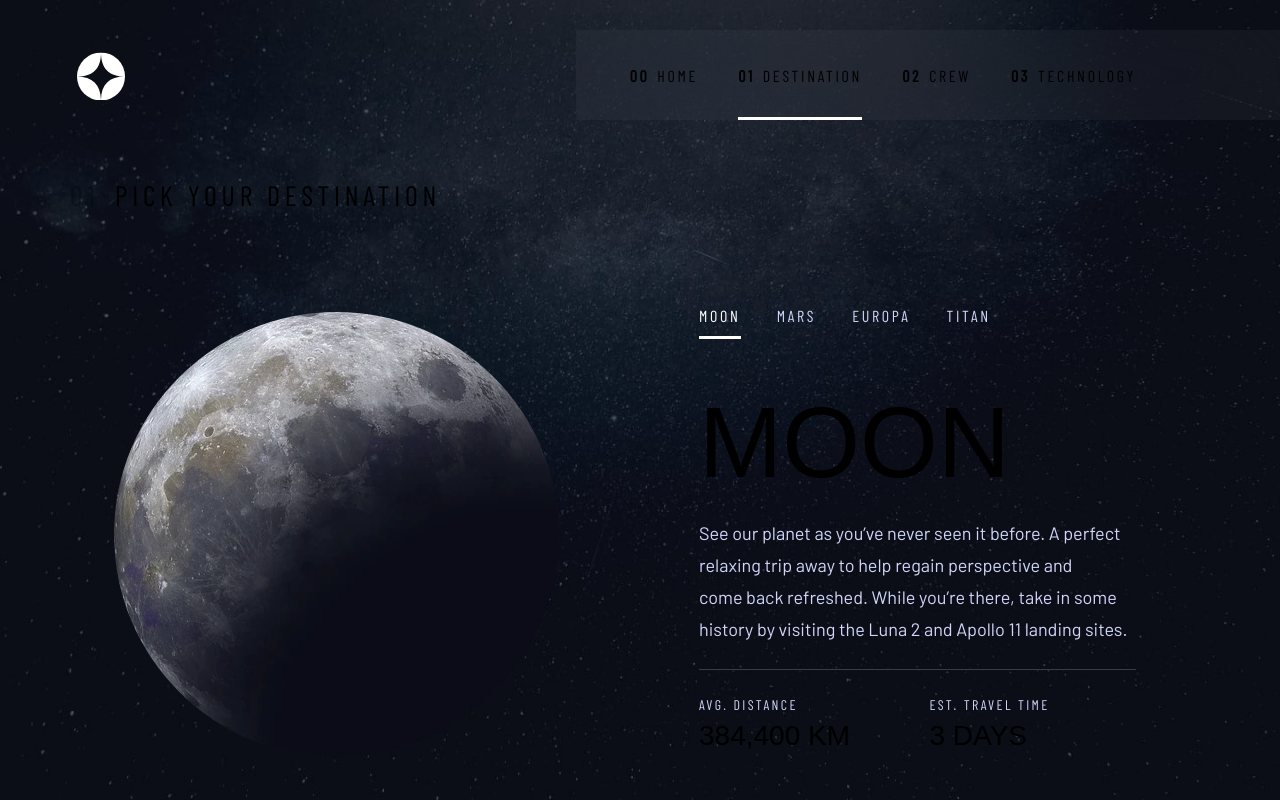
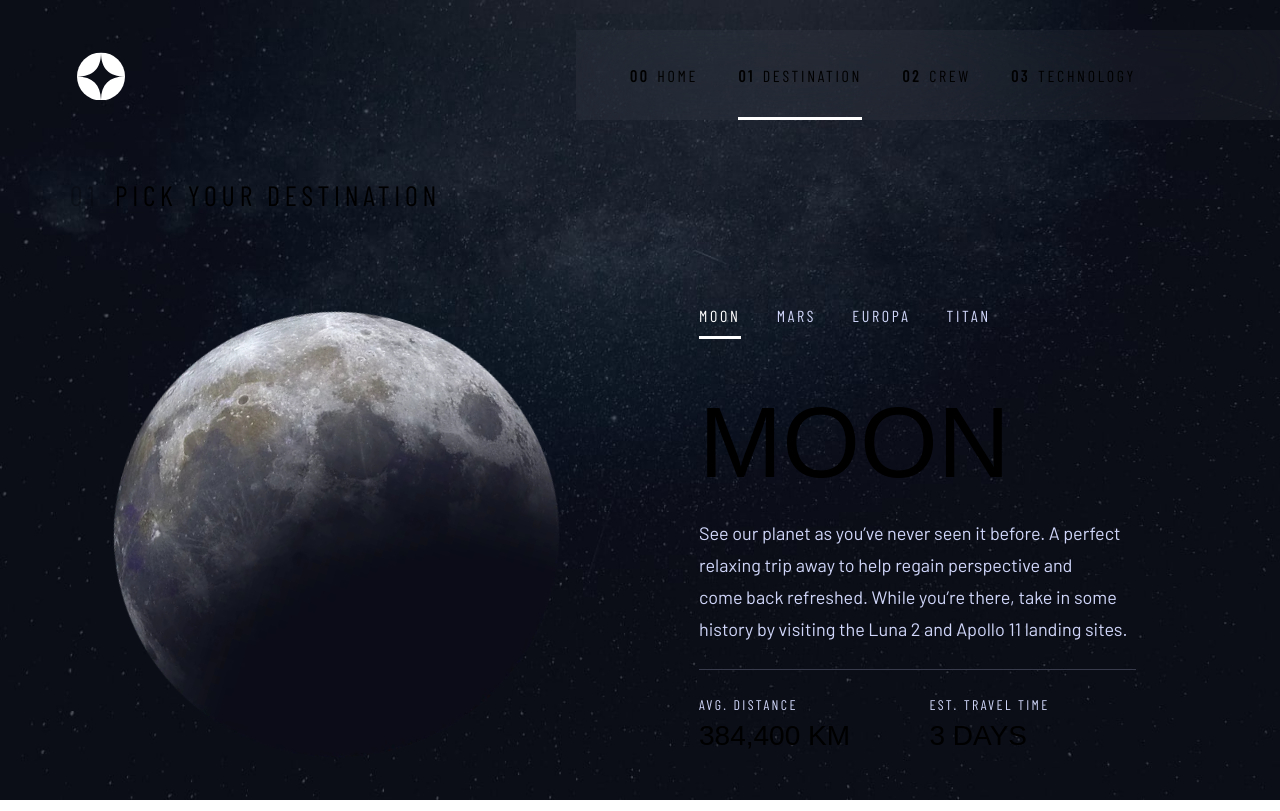
Before and after one commit to jdubcodes/fem-space-tourism, a Next.js app: page /destination in a window 1280 px wide. Built offline with nearby package versions, Linux system fonts and the light colour scheme; a web font is replaced by a local one.

Commit message:
Add animation

```diff
--- a/src/app/destination/page.jsx
+++ b/src/app/destination/page.jsx
@@ -30,6 +30,7 @@ export default function page() {
               layout='responsive'
               width={400}
               height={400}
+              className='motion-safe:animate-spin-slow'
             />
           </div>
         </div>
```
